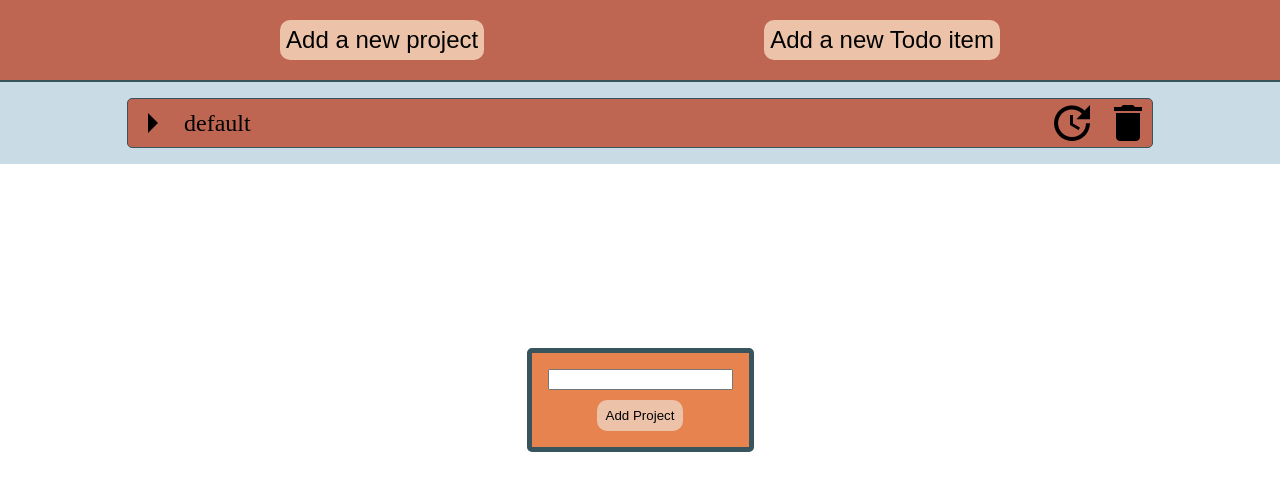
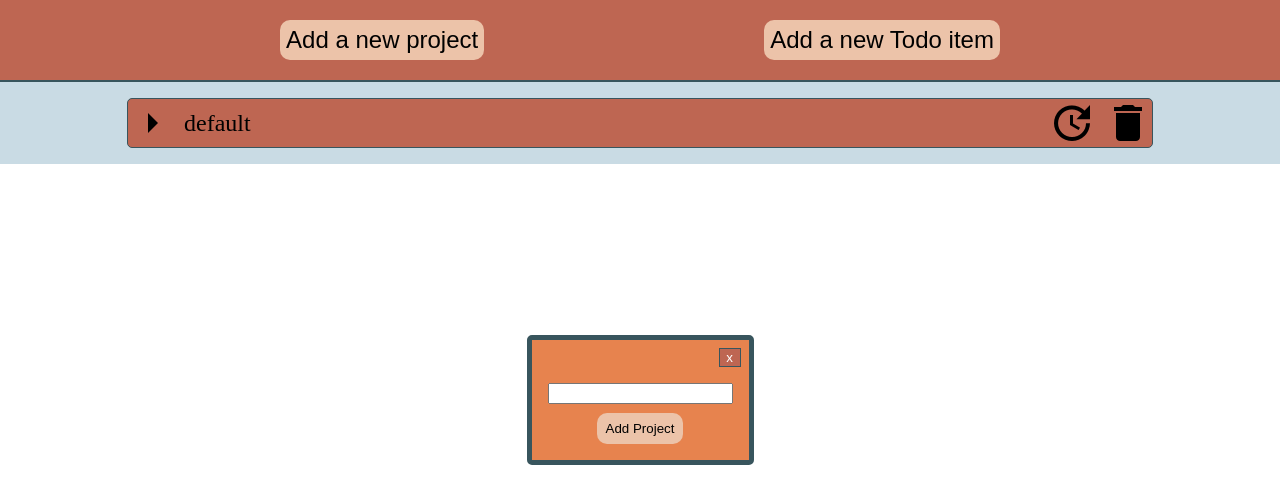
Before and after one commit to chri-ss/todo-list, a website built with webpack: page dist/index.html in a window 1280 px wide. Both pictures are taken after a click on the button "Add a new project". Built offline with nearby package versions, Linux system fonts and the light colour scheme.

Commit message:
Add x button to modal

```diff
--- a/src/displayController.js
+++ b/src/displayController.js
@@ -52,6 +52,13 @@ class Add {
     static addModal() {
         modal.classList.add('modal');
         modal.classList.add('hidden');
+        const xButtonDiv = document.createElement('div');
+        xButtonDiv.classList.add('x-button-div');
+        const xButton = document.createElement('button');
+        xButton.textContent = 'x'
+        xButton.classList.add('x-button');
+        xButtonDiv.appendChild(xButton);
+        modal.appendChild(xButtonDiv);
         body.appendChild(modal);
     }
 
--- a/src/eventListeners.js
+++ b/src/eventListeners.js
@@ -275,6 +275,22 @@ const addTodoUpdateEventListener = () => {
     })
 }
 
+const deleteModalEventListener = () => {
+    const body = document.querySelector('body');
+    body.addEventListener('click', (e) => {
+        if(e.target.classList[0] === 'x-button')
+        {
+            const modal = document.querySelector('.modal');
+            modal.classList.add('hidden');
+            const inputs = Array.from(modal.querySelectorAll('input'));
+            inputs.forEach(input => {
+                input.value = '';
+            })
+
+        }
+    })
+}
+
 export { addProjectEventListener, addProjectSubmitEventListener, addTodoEventListener, addTodoSubmitEventListener,
     addTodoToggleEventListener, addProjectToggleEventListener, addDeleteProjectEventListener, addTodoDeleteEventListener,
-AddProjectUpdateEventListener, addTodoUpdateEventListener}
+AddProjectUpdateEventListener, addTodoUpdateEventListener, deleteModalEventListener}
--- a/src/index.js
+++ b/src/index.js
@@ -2,7 +2,7 @@ import { addbackAddTodo, projects } from './project.js';
 import { Add, addProjectButton, displayProjects } from './displayController.js';
 import { addProjectEventListener, addProjectSubmitEventListener, addTodoEventListener, addTodoSubmitEventListener,
     addTodoToggleEventListener, addProjectToggleEventListener, addDeleteProjectEventListener,
-    addTodoDeleteEventListener, AddProjectUpdateEventListener, addTodoUpdateEventListener} from './eventListeners.js';
+    addTodoDeleteEventListener, AddProjectUpdateEventListener, addTodoUpdateEventListener, deleteModalEventListener} from './eventListeners.js';
 import './style.css';
 import './reset.css';
 
@@ -20,6 +20,7 @@ addDeleteProjectEventListener();
 addTodoDeleteEventListener();
 AddProjectUpdateEventListener();
 addTodoUpdateEventListener();
+deleteModalEventListener();
 displayProjects();
 addbackAddTodo();
 console.log(projects);
--- a/src/style.css
+++ b/src/style.css
@@ -154,6 +154,23 @@ button {
 .project-dropdown-arrow:hover, .todo-dropdown-arrow:hover, .project-delete:hover,
 .todo-delete:hover, .project-update:hover, .todo-update:hover, button:hover {
     background-color: rgb(242, 255, 58);
+    color: black;
     border-radius: 5px;
     transition: 0.2s ease-in;
 }
+
+.x-button-div {
+    width: 100%;
+    display: flex;
+    justify-content: flex-end;
+}
+
+.x-button {
+    border: 1px solid #38555D;
+    background-color: #be6652;
+    color: white;
+    width: 10%;
+    margin: 0.5rem 0.5rem 0 0;
+    border-radius: 0;
+    text-align: center;
+}
```
Also changed, not shown: dist/bundle.js.
